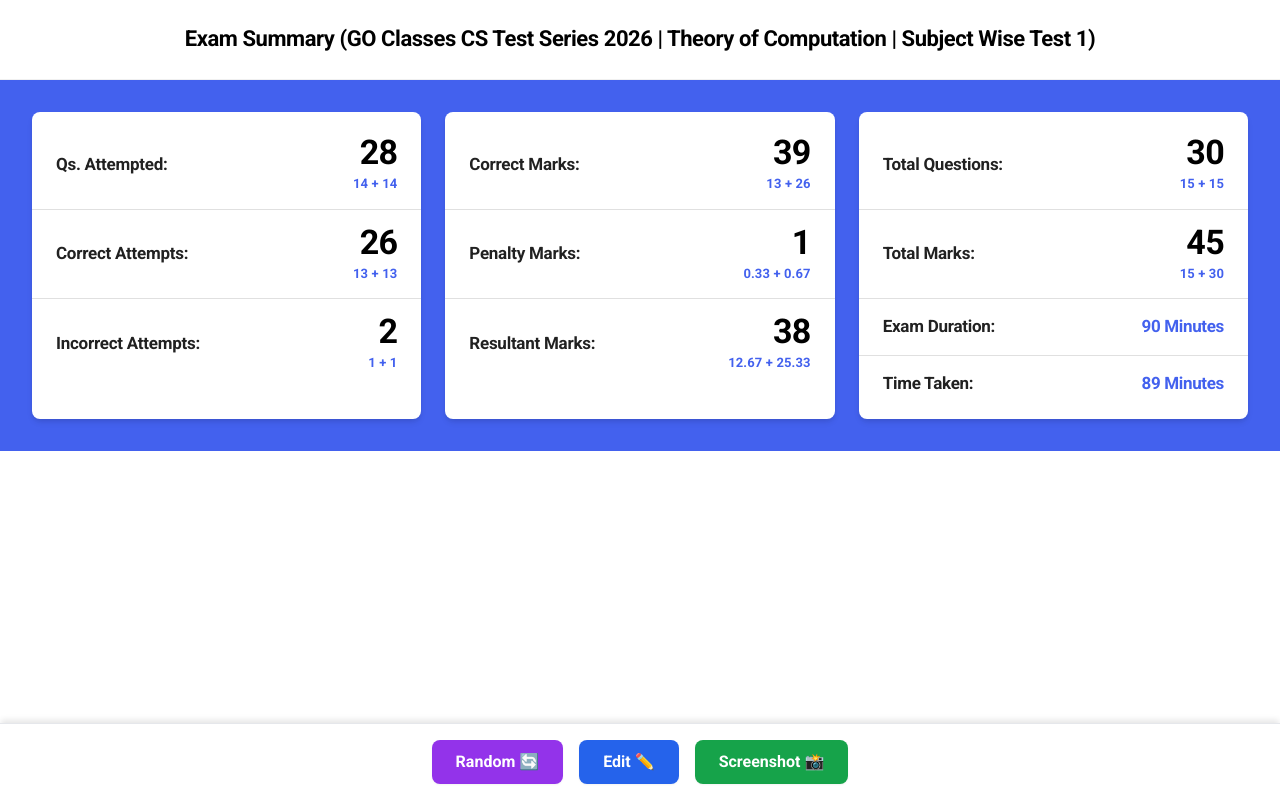
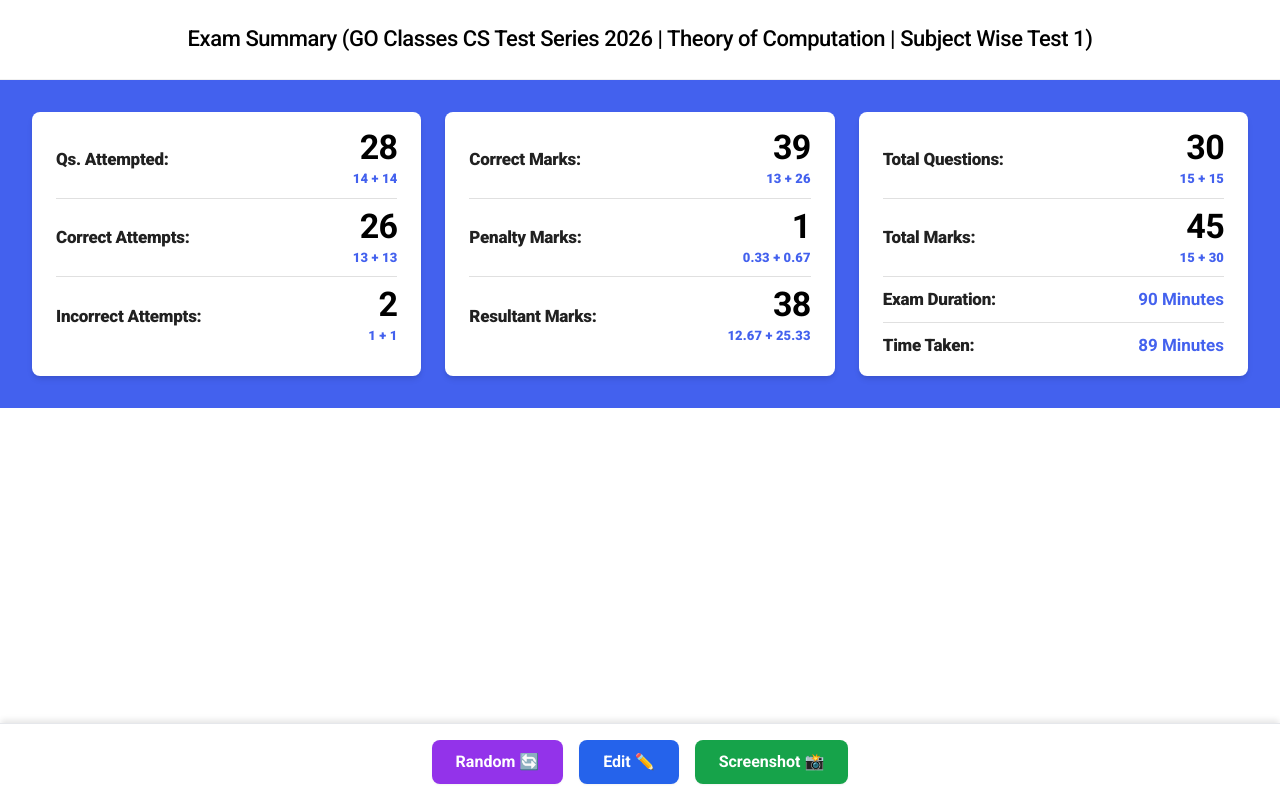
Before and after one commit to msrsaditya/FakeSummary, a plain HTML site: page index.html in a window 1280 px wide. Drawn offline with nearby package versions, Linux system fonts and the light colour scheme.

Commit message:
Update index.html

```diff
--- a/index.html
+++ b/index.html
@@ -4,12 +4,17 @@
     <meta charset="UTF-8">
     <meta name="viewport" content="width=device-width, initial-scale=1.0">
     <title>Exam Summary</title>
+
     <script src="https://html2canvas.hertzen.com/dist/html2canvas.min.js"></script>
     <script src="https://cdn.tailwindcss.com"></script>
+
+    <!-- Font: Roboto -->
     <link rel="preconnect" href="https://fonts.googleapis.com">
     <link rel="preconnect" href="https://fonts.gstatic.com" crossorigin>
     <link href="https://fonts.googleapis.com/css2?family=Roboto:wght@400;500;700;900&display=swap" rel="stylesheet">
+
     <style>
+        /* --- THEME & COLORS --- */
         :root {
             --custom-blue: #4361EE;
             --header-bg: #FFFFFF;
@@ -20,6 +25,7 @@
             --text-label: #212121;
             --text-blue: #4361EE;
         }
+
         body {
             font-family: 'Roboto', sans-serif;
             margin: 0;
@@ -28,12 +34,16 @@
             -moz-osx-font-smoothing: grayscale;
             text-rendering: optimizeLegibility;
         }
+
+        /* --- LAYOUT --- */
         .main-container {
             min-height: 100vh;
             display: flex;
             flex-direction: column;
             background-color: var(--header-bg);
         }
+
+        /* Header */
         .exam_name {
             padding: 24px 16px;
             text-align: center;
@@ -43,19 +53,22 @@
             min-height: 80px;
             border-bottom: 1px solid #f0f0f0;
         }
+
         .exam_name h2 {
             font-size: 22px;
-            font-weight: 700;
+            font-weight: 500; /* Less bold title */
             line-height: 1.3;
             color: var(--text-black);
             letter-spacing: -0.02em;
             margin: 0;
         }
+
         .exam_name a {
             text-decoration: none;
             color: inherit;
             cursor: text;
         }
+
         .content-section {
             background-color: var(--custom-blue);
             flex-grow: 1;
@@ -64,6 +77,7 @@
             justify-content: center;
             align-items: flex-start;
         }
+
         .exam_summary_grid {
             display: grid;
             grid-template-columns: 1fr;
@@ -71,6 +85,7 @@
             width: 100%;
             max-width: 1280px;
         }
+
         @media (min-width: 768px) {
             .exam_summary_grid {
                 grid-template-columns: repeat(3, 1fr);
@@ -79,6 +94,8 @@
                 padding: 32px;
             }
         }
+
+        /* --- CARDS (Using specific class names to match JS) --- */
         .res-col {
             background: var(--card-bg);
             border-radius: 8px;
@@ -88,49 +105,69 @@
             flex-direction: column;
             padding: 8px 0;
         }
+
+        /* Rows */
         .exam_table_item {
             display: flex;
             justify-content: space-between;
             align-items: center;
-            padding: 15px 24px;
-            border-bottom: 1px solid var(--border-light);
+            padding: 10px 24px; /* Compact spacing */
+            position: relative;
         }
-        .exam_table_item:last-child {
-            border-bottom: none;
+
+        /* Custom separator line not touching edges */
+        .exam_table_item.has-border::after {
+            content: '';
+            position: absolute;
+            bottom: 0;
+            left: 24px;
+            right: 24px;
+            height: 1px;
+            background-color: var(--border-light);
         }
+
+        /* Text Styles */
         .exam_qs_title {
             font-size: 17px;
-            font-weight: 700;
+            font-weight: 900; /* Bolder side headings */
             color: var(--text-label);
             letter-spacing: -0.015em;
             margin: 0;
         }
+
         .res_num {
             display: flex;
             flex-direction: column;
             align-items: flex-end;
             margin: 0;
         }
-        .exam_num_item, .exam_min_duration, .exam_min_taken {
+
+        .exam_num_item {
             font-size: 34px;
             font-weight: 700;
             color: var(--text-black);
             line-height: 1;
             letter-spacing: -0.02em;
         }
+
         .exam_result_header {
             font-size: 13px;
-            font-weight: 700;
+            font-weight: 900; /* Bolder sub-marks */
             color: var(--text-blue);
             margin-top: 5px;
             white-space: nowrap;
             letter-spacing: 0.01em;
             cursor: default;
         }
+
+        /* Special styles for Duration/Time Taken */
         .exam_min_duration, .exam_min_taken {
             font-size: 17px;
+            font-weight: 700;
             color: var(--text-blue);
         }
+
+        /* --- CONTROL BAR --- */
         #control-bar {
             position: fixed;
             bottom: 0;
@@ -145,6 +182,7 @@
             box-shadow: 0 -4px 6px -1px rgba(0,0,0,0.1);
             z-index: 50;
         }
+
         .control-btn {
             display: inline-flex;
             align-items: center;
@@ -161,17 +199,15 @@
             box-shadow: 0 1px 2px 0 rgba(0, 0, 0, 0.05);
             transition: transform 0.1s, filter 0.2s;
         }
-        .control-btn:hover {
-            filter: brightness(110%);
-            transform: translateY(-1px);
-            box-shadow: 0 4px 6px -1px rgba(0, 0, 0, 0.1);
-        }
-        .control-btn:active {
-            transform: translateY(0);
-        }
+
+        .control-btn:hover { filter: brightness(110%); transform: translateY(-1px); box-shadow: 0 4px 6px -1px rgba(0, 0, 0, 0.1); }
+        .control-btn:active { transform: translateY(0); }
+
         .btn-purple { background-color: #9333ea; }
         .btn-blue { background-color: #2563eb; }
         .btn-green { background-color: #16a34a; }
+
+        /* --- EDIT INPUTS --- */
         .edit-input {
             background-color: var(--input-bg);
             border: 1px solid #ccc;
@@ -185,6 +221,7 @@
             font-family: 'Roboto', sans-serif;
             height: 22px;
         }
+
         .title-input-text, .title-input-num {
             background-color: var(--input-bg);
             border: 1px solid #ccc;
@@ -197,36 +234,28 @@
         }
         .title-input-text { text-align: center; min-width: 150px; }
         .title-input-num { text-align: center; width: 50px; }
+
         .exam_name_edit_wrapper {
             display: flex; flex-wrap: wrap; justify-content: center; align-items: center; gap: 4px;
         }
-        body.taking-screenshot #control-bar {
-            display: none !important;
-        }
-        body.taking-screenshot .main-container {
-            min-height: 0 !important;
-            height: auto !important;
-        }
-        body.taking-screenshot .content-section {
-            padding-bottom: 32px !important;
-            flex-grow: 0 !important;
-        }
+
+        /* --- SCREENSHOT MODE --- */
+        body.taking-screenshot #control-bar { display: none !important; }
+        body.taking-screenshot .main-container { min-height: 0 !important; height: auto !important; }
+        body.taking-screenshot .content-section { padding-bottom: 32px !important; flex-grow: 0 !important; }
     </style>
 </head>
 <body>
     <div id="app" class="main-container"></div>
+
     <div id="control-bar">
-        <button onclick="randomizeData()" class="control-btn btn-purple">
-            Random 🔄
-        </button>
-        <button onclick="toggleEditMode()" id="edit-btn" class="control-btn btn-blue">
-            Edit ✏️
-        </button>
-        <button onclick="takeScreenshot()" class="control-btn btn-green">
-            Screenshot 📸
-        </button>
+        <button onclick="randomizeData()" class="control-btn btn-purple">Random 🔄</button>
+        <button onclick="toggleEditMode()" id="edit-btn" class="control-btn btn-blue">Edit ✏️</button>
+        <button onclick="takeScreenshot()" class="control-btn btn-green">Screenshot 📸</button>
     </div>
+
     <script>
+        // --- CONSTANTS ---
         const CONSTANTS = {
             totalQsA: 15,
             totalQsB: 15,
@@ -234,6 +263,8 @@
             marksPerB: 2,
             duration: 90
         };
+
+        // --- STATE ---
         let state = {
             subjectName: "Theory of Computation",
             testNumber: 1,
@@ -243,8 +274,11 @@
             timeTaken: 89,
             isEditing: false
         };
+
+        // --- HELPERS ---
         const smartRound = (num) => Number(num.toFixed(2));
         const formatNum = (num) => (Number.isInteger(num) ? num : (smartRound(num) % 1 === 0 ? smartRound(num) : smartRound(num).toFixed(2)));
+
         const calculateStats = (s) => {
             const incA = s.attA - s.corrA;
             const incB = s.attB - s.corrB;
@@ -255,6 +289,7 @@
             const penB = smartRound(incB * (CONSTANTS.marksPerB / 3));
             const totalPenaltyMarks = smartRound(penA + penB);
             const resultantMarks = smartRound(totalCorrectMarks - totalPenaltyMarks);
+
             const renderSub = (valA, valB, keyA, keyB, isEditable) => {
                 if (isEditable) {
                     return `<div style="display:flex; align-items:center; justify-content:flex-end; gap:4px;">
@@ -266,6 +301,7 @@
                 return `<span class="exam_result_header_one" title="1 Mark">${valA}</span>
                         + <span class="exam_result_headrer_two" title="2 Marks">${valB}</span>`;
             };
+
             return {
                 subjectName: s.subjectName,
                 testNumber: s.testNumber,
@@ -314,8 +350,11 @@
                 timeTaken: `${CONSTANTS.duration - 1} Minutes`
             };
         };
-        const ExamTableItem = ({ label, value, subValue }) => `
-            <div class="exam_table_item">
+
+        // --- RENDER FUNCTIONS (Using Source Code Classes for CSS Mapping) ---
+
+        const ExamTableItem = ({ label, value, subValue, hasBorder }) => `
+            <div class="exam_table_item ${hasBorder ? 'has-border' : ''}">
                 <p class="exam_qs_title">${label}</p>
                 <p class="res_num">
                     <span class="exam_num_item">${value}</span>
@@ -323,18 +362,22 @@
                 </p>
             </div>
         `;
-        const ExamSimpleItem = ({ label, value, valueClass }) => `
-            <div class="exam_table_item">
+
+        const ExamSimpleItem = ({ label, value, valueClass, hasBorder }) => `
+            <div class="exam_table_item ${hasBorder ? 'has-border' : ''}">
                 <p class="exam_qs_title">${label}</p>
                 <p class="res_num">
                     <span class="${valueClass}">${value}</span>
                 </p>
             </div>
         `;
+
         const ResCol = (content, classExtra = "") => `<div class="${classExtra} res-col">${content}</div>`;
+
         const renderApp = () => {
             const app = document.getElementById('app');
             const data = calculateStats(state);
+
             let headerContent;
             if (state.isEditing) {
                 headerContent = `
@@ -348,19 +391,26 @@
             } else {
                 headerContent = `<h2><a href="#">Exam Summary (GO Classes CS Test Series 2026 | ${data.subjectName} | ${data.testType} ${data.testNumber})</a></h2>`;
             }
+
+            // Card 1
             const card1 =
-                ExamTableItem({ label: "Qs. Attempted: ", value: data.qsAttempted.total, subValue: data.qsAttempted.sub }) +
-                ExamTableItem({ label: "Correct Attempts: ", value: data.correctAttempts.total, subValue: data.correctAttempts.sub }) +
-                ExamTableItem({ label: "Incorrect Attempts: ", value: data.incorrectAttempts.total, subValue: data.incorrectAttempts.sub(state.isEditing) });
+                ExamTableItem({ label: "Qs. Attempted: ", value: data.qsAttempted.total, subValue: data.qsAttempted.sub, hasBorder: true }) +
+                ExamTableItem({ label: "Correct Attempts: ", value: data.correctAttempts.total, subValue: data.correctAttempts.sub, hasBorder: true }) +
+                ExamTableItem({ label: "Incorrect Attempts: ", value: data.incorrectAttempts.total, subValue: data.incorrectAttempts.sub(state.isEditing), hasBorder: false });
+
+            // Card 2
             const card2 =
-                ExamTableItem({ label: "Correct Marks: ", value: data.correctMarks.total, subValue: data.correctMarks.sub(state.isEditing) }) +
-                ExamTableItem({ label: "Penalty Marks: ", value: data.penaltyMarks.total, subValue: data.penaltyMarks.sub(state.isEditing) }) +
-                ExamTableItem({ label: "Resultant Marks: ", value: data.resultantMarks.total, subValue: data.resultantMarks.sub(state.isEditing) });
+                ExamTableItem({ label: "Correct Marks: ", value: data.correctMarks.total, subValue: data.correctMarks.sub(state.isEditing), hasBorder: true }) +
+                ExamTableItem({ label: "Penalty Marks: ", value: data.penaltyMarks.total, subValue: data.penaltyMarks.sub(state.isEditing), hasBorder: true }) +
+                ExamTableItem({ label: "Resultant Marks: ", value: data.resultantMarks.total, subValue: data.resultantMarks.sub(state.isEditing), hasBorder: false });
+
+            // Card 3
             const card3 =
-                ExamTableItem({ label: "Total Questions:", value: data.totalQs.total, subValue: data.totalQs.sub }) +
-                ExamTableItem({ label: "Total Marks:", value: data.totalMarks.total, subValue: data.totalMarks.sub }) +
-                ExamSimpleItem({ label: "Exam Duration:", value: data.duration, valueClass: "exam_min_duration" }) +
-                ExamSimpleItem({ label: "Time Taken: ", value: data.timeTaken, valueClass: "exam_min_taken" });
+                ExamTableItem({ label: "Total Questions:", value: data.totalQs.total, subValue: data.totalQs.sub, hasBorder: true }) +
+                ExamTableItem({ label: "Total Marks:", value: data.totalMarks.total, subValue: data.totalMarks.sub, hasBorder: true }) +
+                ExamSimpleItem({ label: "Exam Duration:", value: data.duration, valueClass: "exam_min_duration", hasBorder: true }) +
+                ExamSimpleItem({ label: "Time Taken: ", value: data.timeTaken, valueClass: "exam_min_taken", hasBorder: false });
+
             app.innerHTML = `
                 <div class="exam_summary">
                     <div class="exam_name">${headerContent}</div>
@@ -373,11 +423,15 @@
                     </div>
                 </div>
             `;
+
             const editBtn = document.getElementById('edit-btn');
             if(editBtn) editBtn.innerHTML = state.isEditing ? "Save ✅" : "Edit ✏️";
         };
+
+        // --- LOGIC & EVENTS ---
         const toggleEditMode = () => { if (state.isEditing) saveFromInputs(); else { state.isEditing = true; renderApp(); } };
         const handleEnter = (e) => { if (e.key === "Enter") saveFromInputs(); };
+
         const saveFromInputs = () => {
             const inputs = document.querySelectorAll('input[data-key]');
             let tempState = { ...state };
@@ -387,19 +441,24 @@
                 else if (key === 'testNumber') tempState.testNumber = parseInt(input.value) || 0;
                 else tempState[key] = parseInt(input.value) || 0;
             });
+
             if (tempState.attA > CONSTANTS.totalQsA || tempState.attB > CONSTANTS.totalQsB) { alert(`Attempts cannot exceed total questions.`); renderApp(); return; }
             if (tempState.corrA > tempState.attA || tempState.corrB > tempState.attB) { alert(`Correct answers cannot exceed attempts.`); renderApp(); return; }
+
             const incA = tempState.attA - tempState.corrA;
             const incB = tempState.attB - tempState.corrB;
             const score = (tempState.corrA * CONSTANTS.marksPerA) + (tempState.corrB * CONSTANTS.marksPerB);
             const pen = (incA * (CONSTANTS.marksPerA/3)) + (incB * (CONSTANTS.marksPerB/3));
             const resultant = score - pen;
+
             if (incA === 0 && incB === 0) { alert("Must have at least one incorrect attempt."); renderApp(); return; }
             if (score > 39) { alert(`Correct Marks (${score}) cannot exceed 39.`); renderApp(); return; }
             if (resultant < 30 || resultant > 39) { alert(`Resultant Marks (${resultant.toFixed(2)}) must be between 30 and 39.`); renderApp(); return; }
+
             state = { ...tempState, isEditing: false };
             renderApp();
         };
+
         const randomizeData = () => {
             let isValid = false;
             while (!isValid) {
@@ -407,11 +466,13 @@
                 const rCorrB = Math.floor(Math.random() * (CONSTANTS.totalQsB + 1));
                 const score = (rCorrA * CONSTANTS.marksPerA) + (rCorrB * CONSTANTS.marksPerB);
                 if (score > 39) continue;
+
                 const remA = CONSTANTS.totalQsA - rCorrA;
                 const remB = CONSTANTS.totalQsB - rCorrB;
                 const rIncA = Math.floor(Math.random() * (remA + 1));
                 const rIncB = Math.floor(Math.random() * (remB + 1));
                 if (rIncA === 0 && rIncB === 0) continue;
+
                 const pen = (rIncA * (CONSTANTS.marksPerA/3)) + (rIncB * (CONSTANTS.marksPerB/3));
                 const resultant = score - pen;
                 if (resultant >= 30 && resultant <= 39) {
@@ -421,12 +482,20 @@
             }
             renderApp();
         };
+
         const takeScreenshot = () => {
             if (state.isEditing) { alert("Please save edits first."); return; }
             document.body.classList.add('taking-screenshot');
             const titleText = `${state.subjectName} ${state.testType} ${state.testNumber}`;
             const safeFilename = titleText.replace(/[|]/g, '-').replace(/[\n\r]/g, ' ').trim();
-            html2canvas(document.querySelector(".exam_summary"), { scrollY: -window.scrollY, useCORS: true, scale: 2, backgroundColor: null })
+
+            // Explicitly set backgroundColor to white to prevent transparency issues
+            html2canvas(document.querySelector(".exam_summary"), {
+                scrollY: -window.scrollY,
+                useCORS: true,
+                scale: 2,
+                backgroundColor: "#ffffff"
+            })
             .then(canvas => {
                 document.body.classList.remove('taking-screenshot');
                 const link = document.createElement('a');
@@ -435,6 +504,7 @@
                 link.click();
             });
         };
+
         renderApp();
     </script>
 </body>
```
Lines whose indentation alone changed are shown as unchanged.
